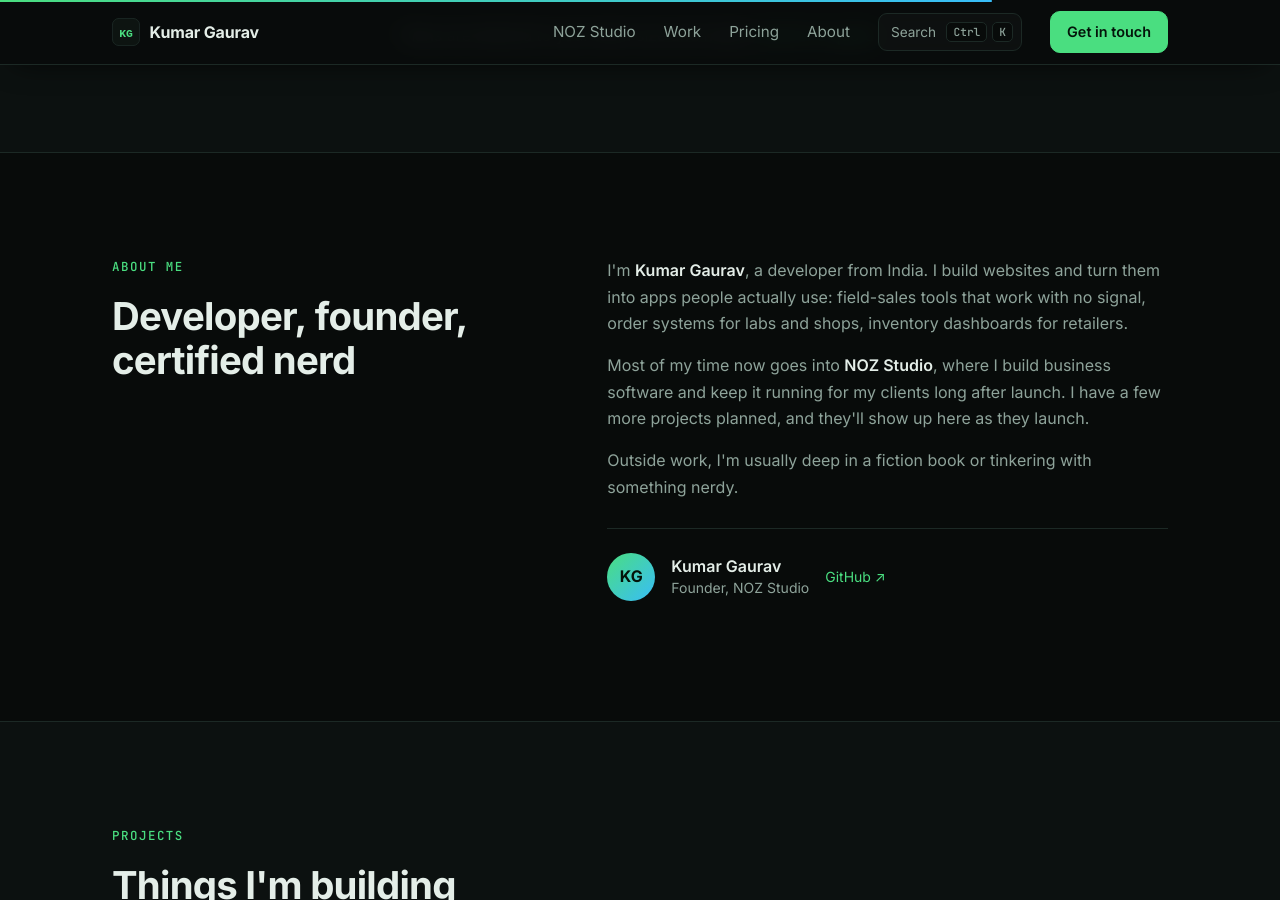
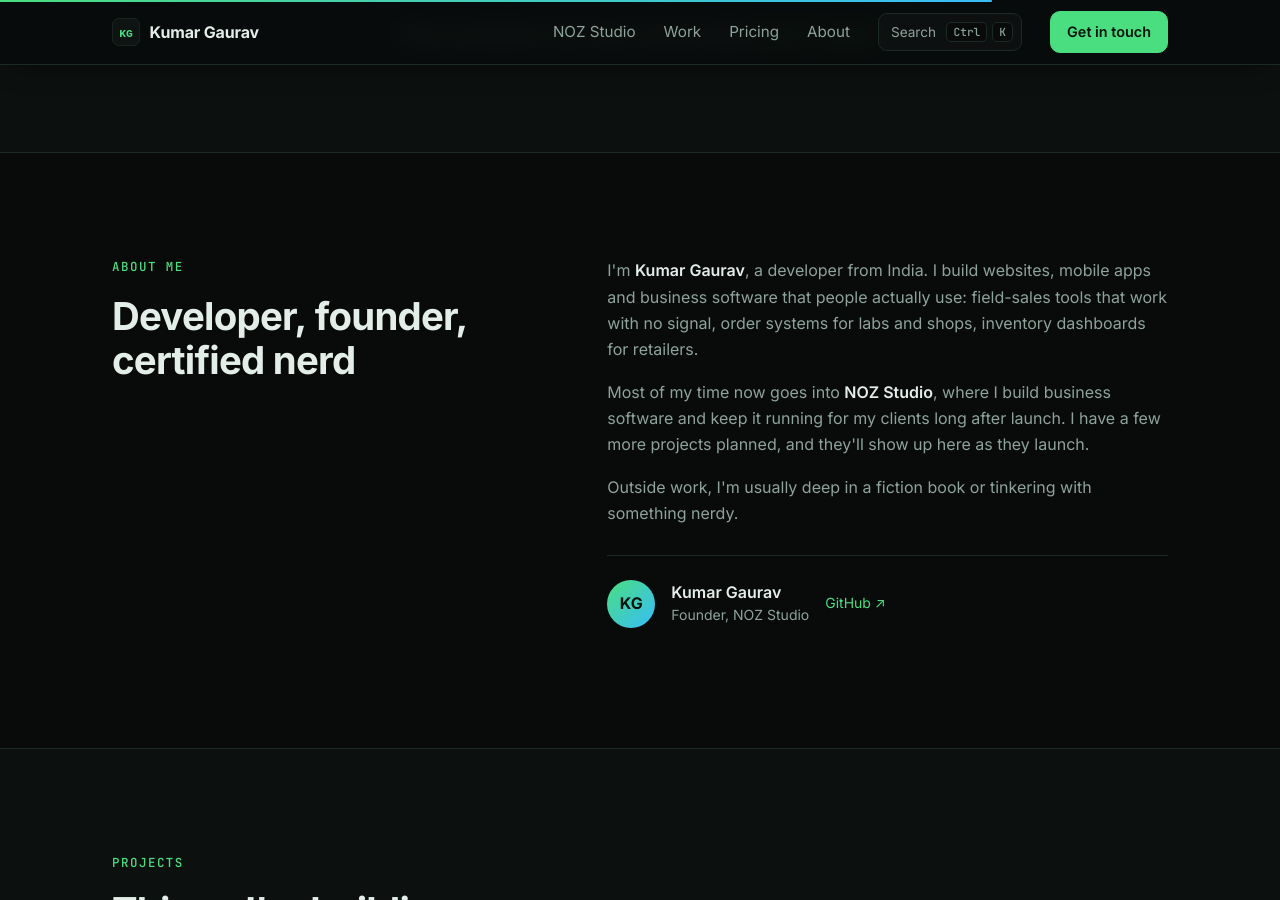
Before and after one commit to gauravkg32/gauravkg32.github.io, a Jekyll site: the page built from index.html, in a window 1280 px wide and 900 px high, scrolled down 4078 px. Built offline with Jekyll 4.4.1, drawn with Linux system fonts in a browser that asks for light colours; some of the changed text lies outside the part shown.

Commit message:
Drop 'websites turned into apps' phrasing
Co-Authored-By: Claude Opus 5.5 <noreply@anthropic.com>

```diff
--- a/index.html
+++ b/index.html
@@ -22,7 +22,7 @@ layout: default
       <p class="me-label">Now</p>
       <ul class="me-now">
         <li><span class="dot live"></span><span>Building <a href="#noz">{{ site.studio }}</a></span><em>founder</em></li>
-        <li><span class="dot"></span><span>Websites turned into apps</span><em>daily</em></li>
+        <li><span class="dot"></span><span>Websites, apps and business tools</span><em>daily</em></li>
         <li><span class="dot soon"></span><span>Next project</span><em>coming soon</em></li>
       </ul>
       <p class="me-label">Off the clock</p>
@@ -205,7 +205,7 @@ layout: default
       <h2>Developer, founder, certified nerd</h2>
     </div>
     <div class="about-body">
-      <p>I'm <strong>{{ site.founder }}</strong>, a developer from {{ site.location }}. I build websites and turn them into apps people actually use: field-sales tools that work with no signal, order systems for labs and shops, inventory dashboards for retailers.</p>
+      <p>I'm <strong>{{ site.founder }}</strong>, a developer from {{ site.location }}. I build websites, mobile apps and business software that people actually use: field-sales tools that work with no signal, order systems for labs and shops, inventory dashboards for retailers.</p>
       <p>Most of my time now goes into <strong>{{ site.studio }}</strong>, where I build business software and keep it running for my clients long after launch. I have a few more projects planned, and they'll show up here as they launch.</p>
       <p>Outside work, I'm usually deep in a fiction book or tinkering with something nerdy.</p>
       <p class="founder">
```
